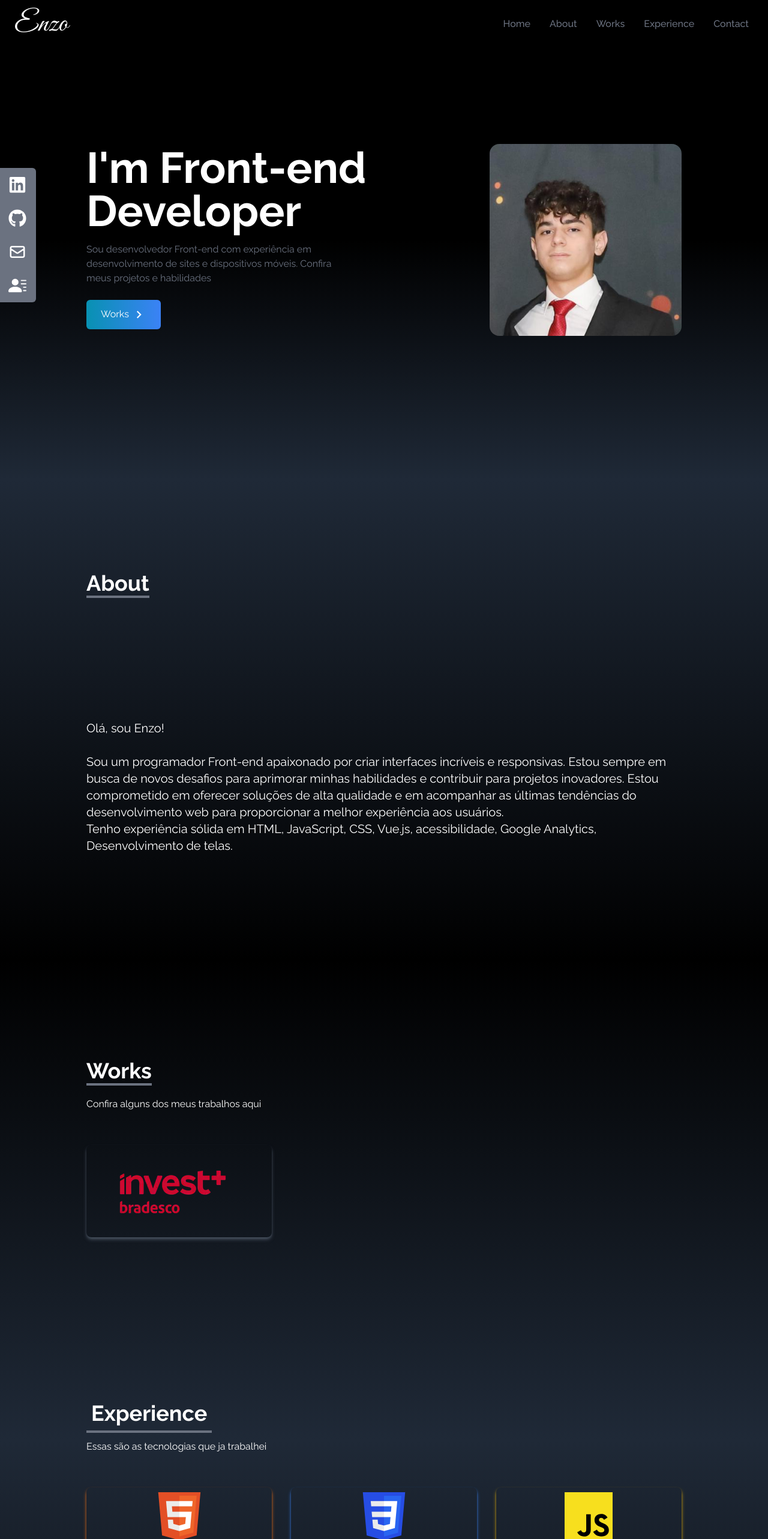
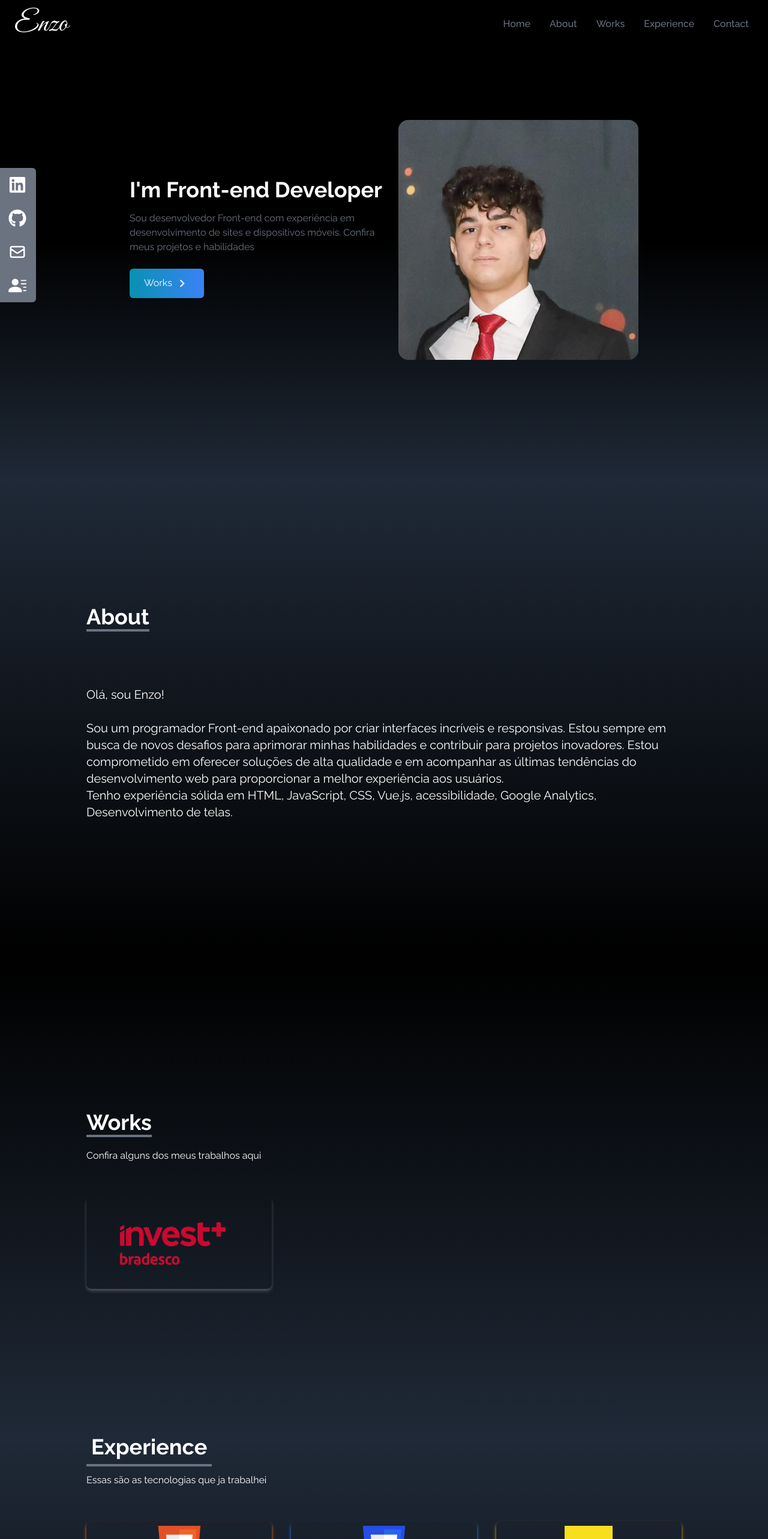
Before and after one commit to EnzoHessel/Portifolio, a React (Create React App) app: page / in a window 1280 px wide. Shown: the top 2566 px of the page at 60% size. Built offline with nearby package versions, Linux system fonts and the light colour scheme; the HTML template or start-up script is replaced by a standard one.

Commit message:
ajuste de alinhamento

```diff
--- a/src/components/About.jsx
+++ b/src/components/About.jsx
@@ -4,7 +4,7 @@ const About = () => {
   return (
     <div name="about" className='w-full h-screen bg-gradient-to-b from-gray-800 to-black text-white'>
       <div className='max-w-screen-lg p-4 mx-auto flex flex-col justify-center w-full h-full'>
-        <div className='pb-32'>
+        <div className='pb-4'>
             <p className='text-4xl font-bold inline border-b-4 border-gray-500'>About</p>
         </div>
         <p className='text-xl mt-20'>Olá, sou Enzo! <br /><br />
--- a/src/components/Experience.jsx
+++ b/src/components/Experience.jsx
@@ -82,17 +82,17 @@ const Experience = () => {
     ]
 
   return (
-    <div name="experience" className='bg-gradient-to-b from-gray-800 to-black w-full h-screen'>
+    <div name="experience" className='w-full h-screen bg-gradient-to-b from-gray-800 to-black text-white'>
       <div className='max-w-screen-lg mx-auto p-4 flex flex-col justify-center w-full h-full text-white'>
         <div>
             <p className='text-4xl font-bold border-b-4 border-gray-500 p-2 inline'>Experience</p>
             <p className='py-6'>Essas são as tecnologias que ja trabalhei</p>
         </div>
 
-        <div className='w-full grid grid-cols-2 sm:grid-cols-3 gap-8 text-center py-8 px-12 sm:px-0 pb-36'>
+        <div className='w-full grid grid-cols-2 sm:grid-cols-3 gap-8 text-center py-8 px-12 sm:px-0'>
         {images.map(({id, label, src, style}) => (
             <div key={id} className={`shadow-md hover:scale-105 duration-500 py-2 rounded-lg ${style}`}>
-                <img src={src} alt={label} className='w-20 h-20 mx-auto'/>
+                <img src={src} alt={label} className='w-20 mx-auto'/>
                 <p className='mt-4'>{label}</p>
             </div>
         ))}
--- a/src/components/Home.jsx
+++ b/src/components/Home.jsx
@@ -8,7 +8,7 @@ function Home() {
     <div name="home" className='flex h-screen bg-gradient-to-b from-black to-gray-800 via-black'>
       <div className='max-w-screen-lg mx-auto flex flex-col items-center justify-center h-full px-4 md:flex-row'>
         <div className='flex flex-col justify-center h-full'>
-            <h2 className='text-4xl sm:text-7xl font-bold text-white'>I'm Front-end Developer</h2>
+            <h2 className='text-4xl  font-bold text-white'>I'm Front-end Developer</h2>
             <p className='text-gray-500 py-4 max-w-md'>
               Sou desenvolvedor Front-end com experiência em desenvolvimento de sites e dispositivos móveis. Confira meus projetos e habilidades
             </p>
--- a/src/components/Works.jsx
+++ b/src/components/Works.jsx
@@ -19,7 +19,7 @@ const Works = () => {
             <p className='py-6'>Confira alguns dos meus trabalhos aqui</p>
         </div>
 
-        <div className='grid sm:grid-col-2 md:grid-cols-3 gap-8 px-12 sm:px-0 pb-36 mb-7'>
+        <div className='grid sm:grid-col-2 md:grid-cols-3 gap-8 px-12 sm:px-0'>
         {Works.map(({ id, src }) => (
             <div key={id}  className='shadow-md shadow-gray-600 rounded-lg'>
               <a href="https://banco.bradesco/html/classic/produtos-servicos/investimentos/investmais.shtm" target='_blank' rel="noreferrer">
```
